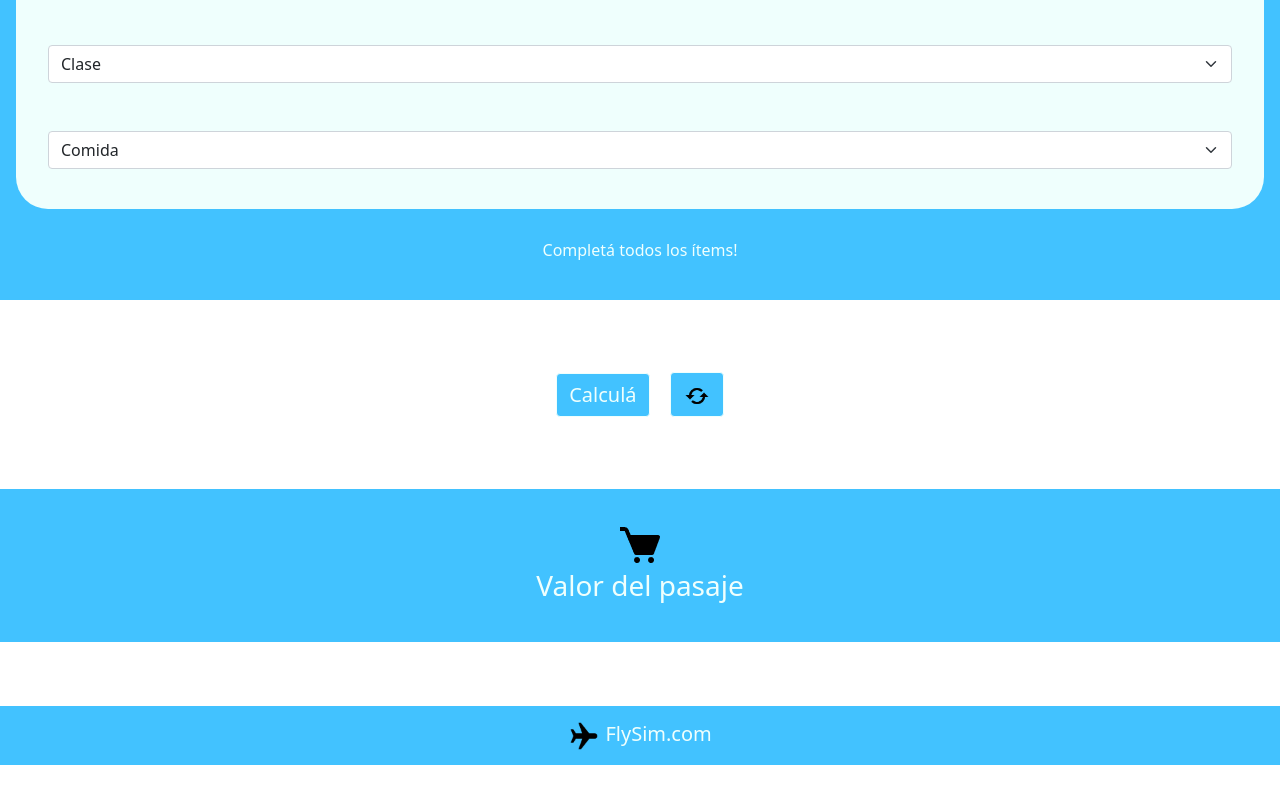
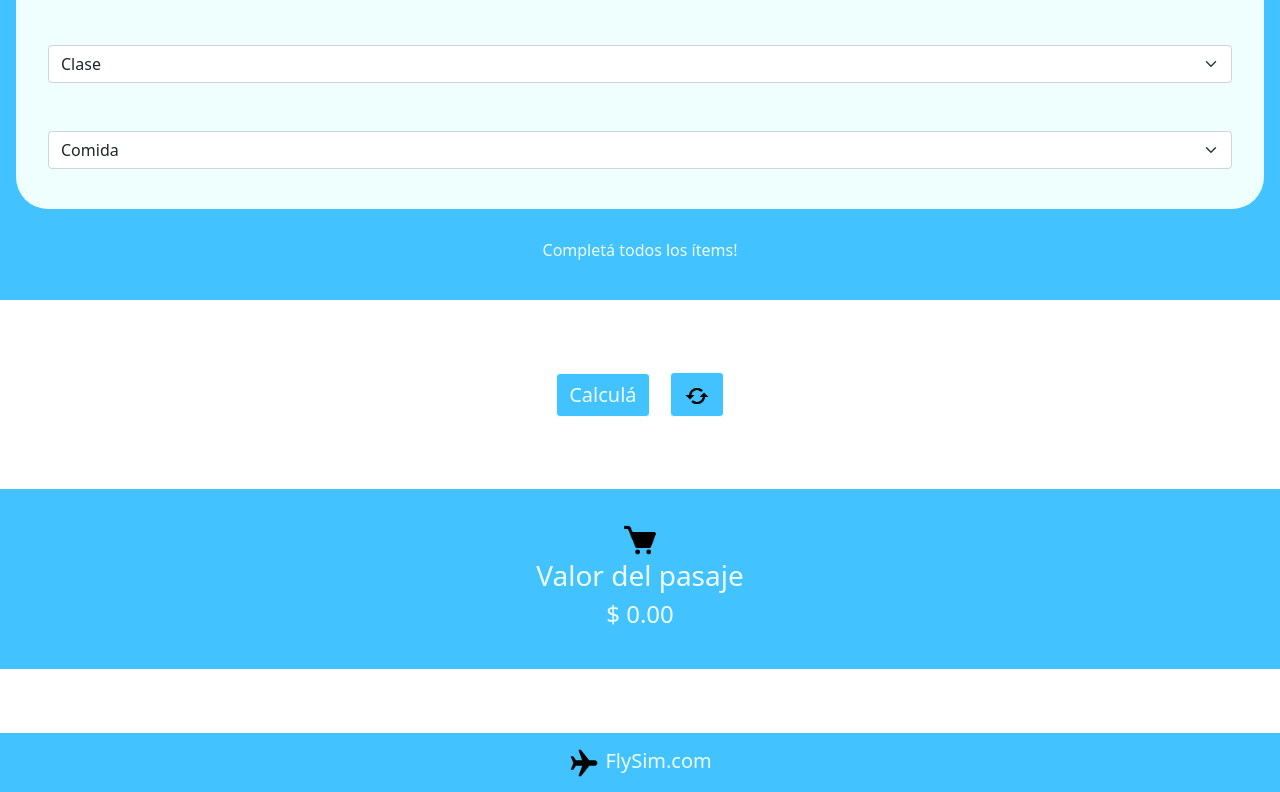
Before and after one commit to iamalejesus/finalProjectJs, a plain HTML site: page index.html in a window 1280 px wide. Shown: the part 338-1130 px from the top of the page. Before the commit the page ends 1103 px from the top, so only its background shows below. Drawn offline with nearby package versions, Linux system fonts and the light colour scheme.

Commit message:
terminando html y css ok

```diff
--- a/css/styles.css
+++ b/css/styles.css
@@ -62,3 +62,7 @@ h3 {
     text-align: center;
     color: #EFFFFD;
 }
+h4 {
+    text-align: center;
+    color: #EFFFFD;
+}
--- a/index.html
+++ b/index.html
@@ -80,15 +80,18 @@
 
     <section class="containerCart">
         <div class="">
-            <button class="btn btn-primary" type="button">Calculá</button>
-            <button class="btn btn-primary" type="button"><img src="./assets/refresh.png" width="28px" alt=""></button>
+            <button class="btn btn-primary" type="button" id="btnCalcular">Calculá</button>
+            <button class="btn btn-primary" type="button" id="btnRefrescar"><img src="./assets/refresh.png" width="28px" alt=""></button>
         </div>
     </section>
 
-    <section class="resultado">
+    <section>
         <div class="background">
-            <img src="./assets/cart.png" alt="">
+            <img src="./assets/cart.png" width="38px" alt="">
             <h3>Valor del pasaje</h3>
+            <div class="resultado">
+                <h4 id="valorPasaje">$ 0.00</h4>
+            </div>
         </div>
     </section>
 
```
